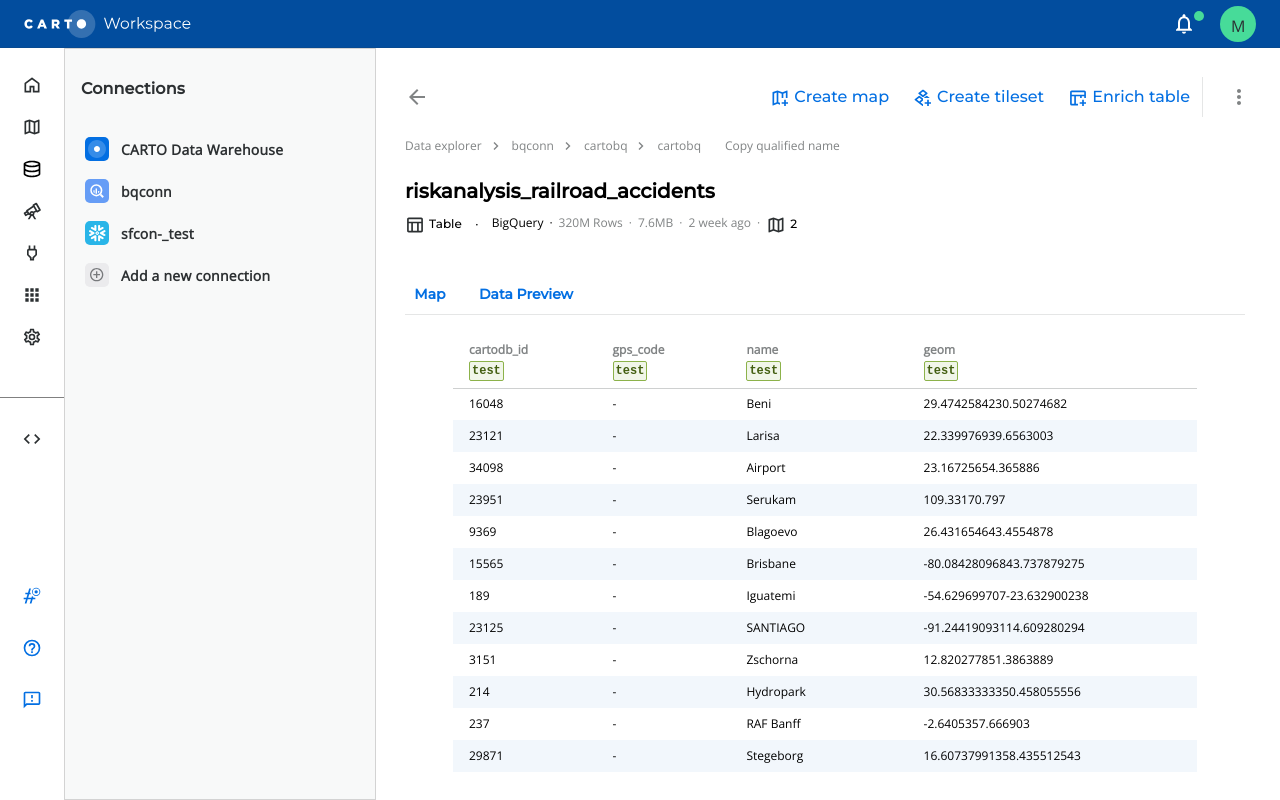
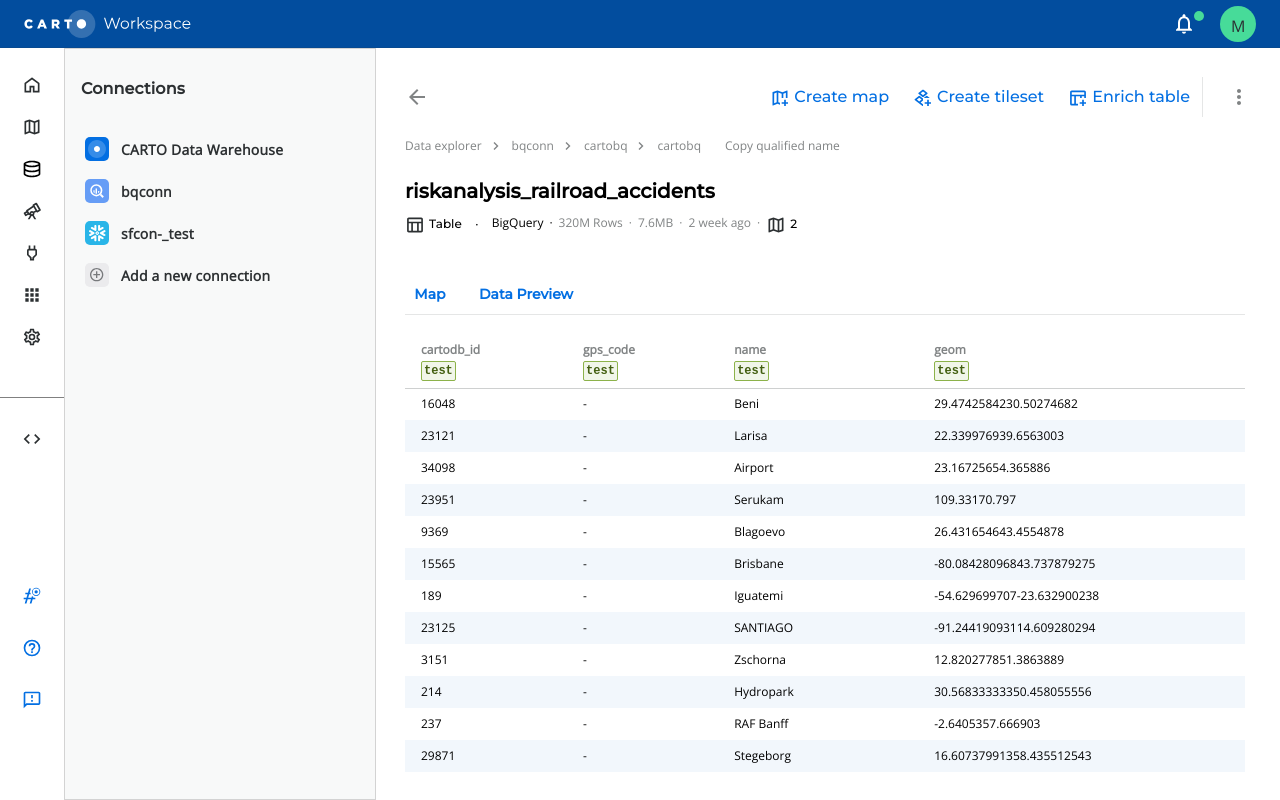
Before and after one commit to mavidelaru/carto_marta-vidal, a React (Create React App) app: page / in a window 1280 px wide. Built offline with nearby package versions, Linux system fonts and the light colour scheme; a web font is replaced by a local one.

Commit message:
Updating

```diff
--- a/src/components/map/map.css
+++ b/src/components/map/map.css
@@ -73,8 +73,7 @@
   .zoom-button__wrapper {
     display: none;
   }
-  .dashboard-container__main__map,
-  .table-container {
+  .dashboard-container__main__map {
     padding: 0px;
   }
 }
--- a/src/components/table/table.css
+++ b/src/components/table/table.css
@@ -8,7 +8,6 @@
   margin-top: 20px;
   font-family: var(--font-family-secondary);
   font-size: var(--text-xs);
-  padding: 0px var(--spacing-6);
 }
 
 .table-container__table-border {
--- a/src/components/tabs/tabs/tabs.css
+++ b/src/components/tabs/tabs/tabs.css
@@ -43,12 +43,10 @@
 
 .tabs-container__list-element__container {
   border-top: 1px solid rgba(44, 48, 50, 0.12);
-  padding: 24px;
   max-width: calc(100vw - 440px);
   margin-top: 1px;
   font-family: var(--font-family-secondary);
   font-size: 12px;
-  padding: 0px var(--spacing-6);
   max-height: calc(100vh - 340px);
   overflow-y: scroll;
 }
```
